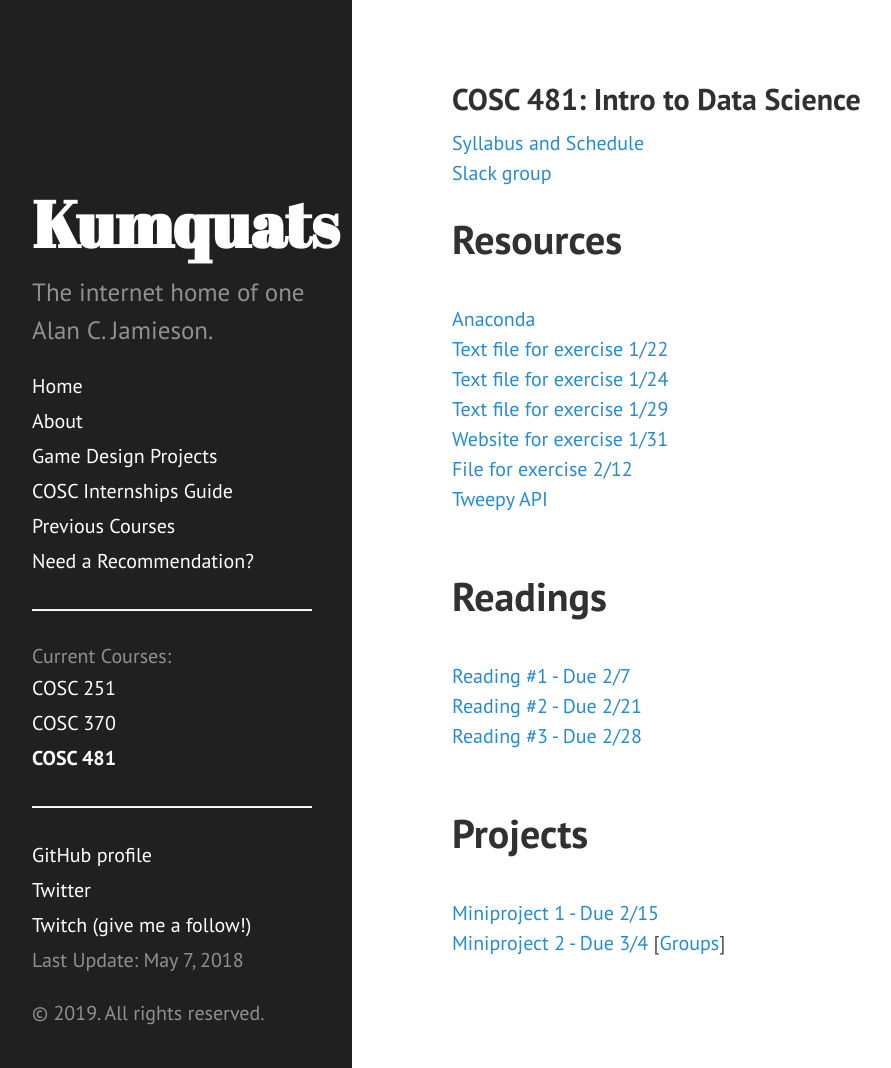
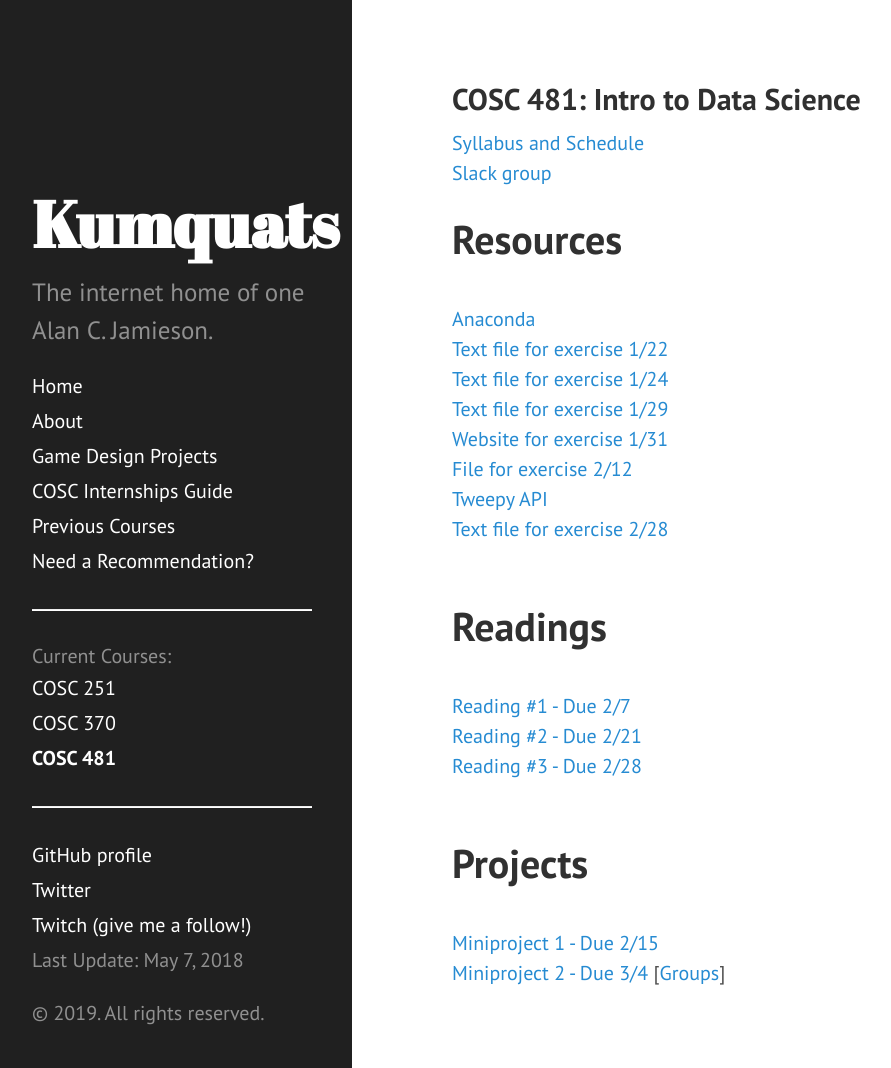
Before and after one commit to ripark/ripark.github.io, a Jekyll site: the page built from s19/cosc481.html, in a window 1280 px wide and 1068 px high. Shown: the whole window, without its empty margins (8-899 px from the left). Built offline with Jekyll 4.4.1, drawn with Linux system fonts in a browser that asks for light colours; Markdown is read by kramdown in place of the engine named in the settings.

Commit message:
Update cosc481.html

```diff
--- a/s19/cosc481.html
+++ b/s19/cosc481.html
@@ -24,6 +24,8 @@ shorttitle: "COSC 481"
 <br>
 <a href="http://docs.tweepy.org/en/3.7.0/api.html#api-reference">Tweepy API</a>
 <br>
+<a href="http://ripark.github.io/s17/Acorns.txt">Text file for exercise 2/28</a>
+<br>
 <br>
 <h1>Readings</h1>
 <br>
```
